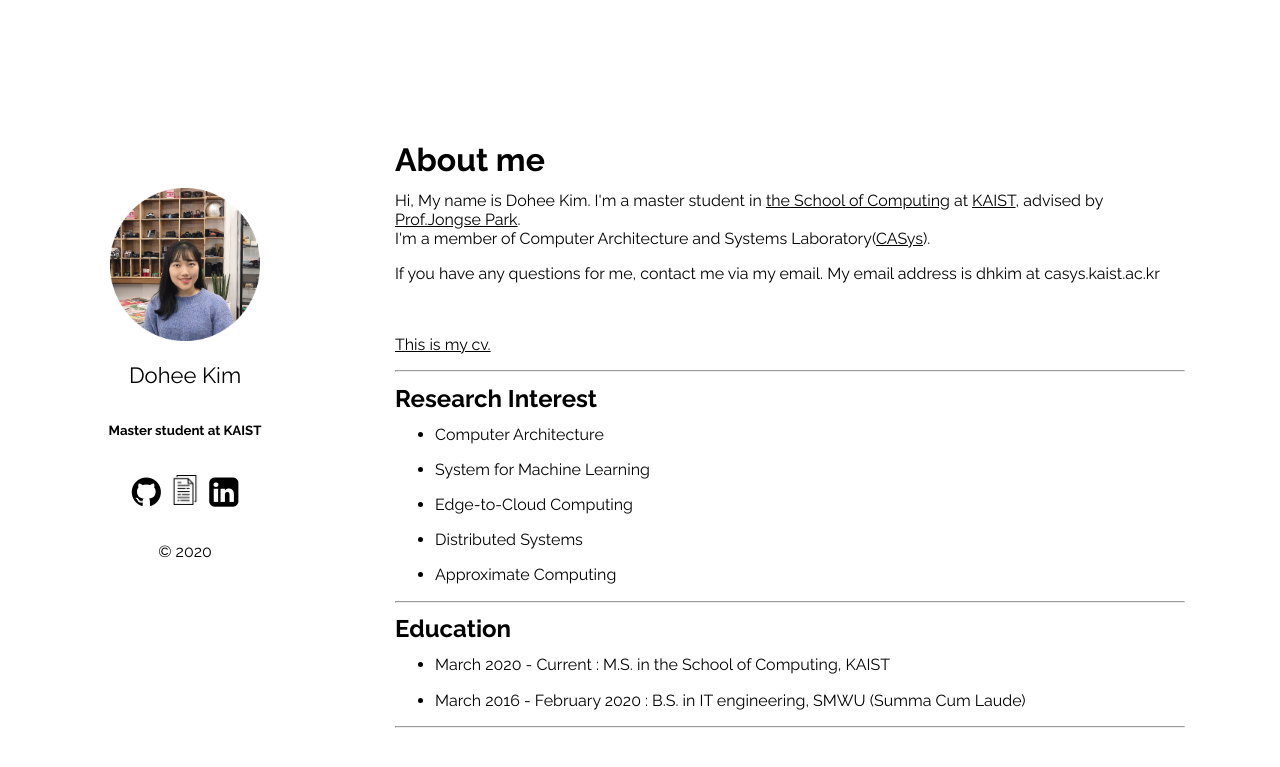
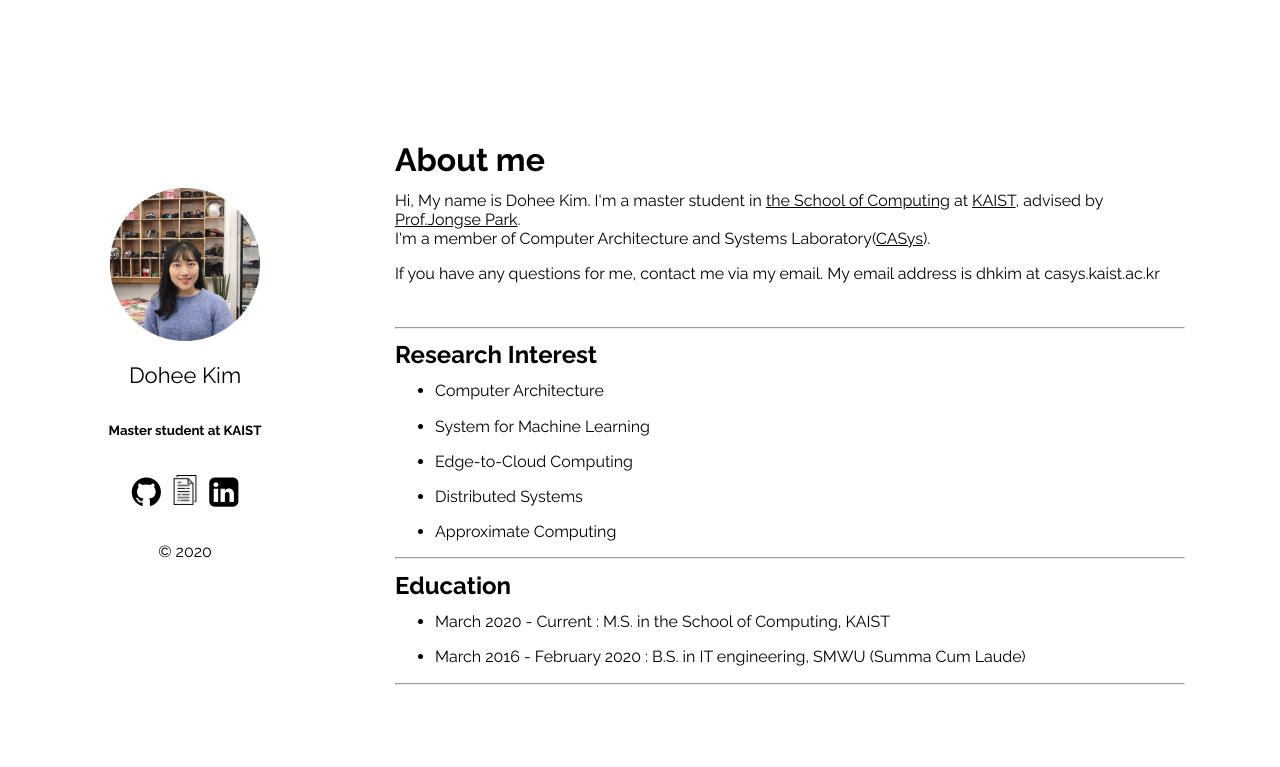
Before and after one commit to kdheejb7/kdheejb7.github.io, a Jekyll site: the page built from index.md, in a window 1280 px wide. Shown: the top 767 px of the page. Built offline with Jekyll 4.4.1, drawn with Linux system fonts in a browser that asks for light colours.

Commit message:
delete link

```diff
--- a/_layouts/default.html
+++ b/_layouts/default.html
@@ -72,7 +72,6 @@
 	<h1> About me </h1>
 	<p> Hi, My name is Dohee Kim. I'm a master student in <a href="https://cs.kaist.ac.kr">the School of Computing</a> at <a href="https://www.kaist.ac.kr/html/kr/index.html">KAIST</a>, advised by <a href="https://jongse-park.github.io">Prof.Jongse Park</a>. </br> I'm a member of Computer Architecture and Systems Laboratory(<a href="http://casys.kaist.ac.kr/">CASys</a>). </p><p> If you have any questions for me, contact me via my email. My email address is dhkim at casys.kaist.ac.kr</p>
         </br>
-	<p> <a href="/assets/dohekim_cv.pdf"> This is my cv.</a></p>
 	<hr/>
 	<h2> Research Interest </h2>
 	<p> <ul><li> Computer Architecture </li> </p>
```
